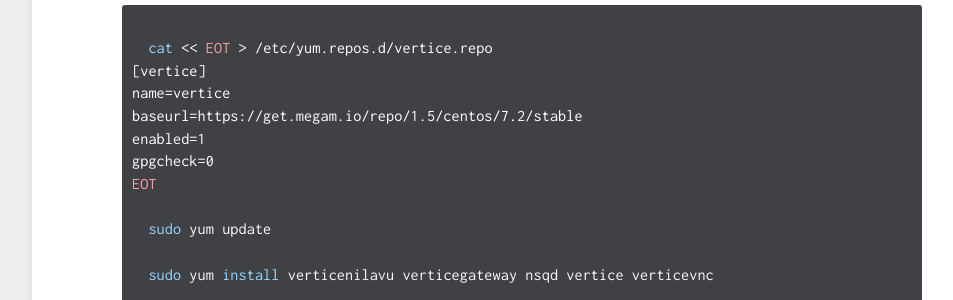
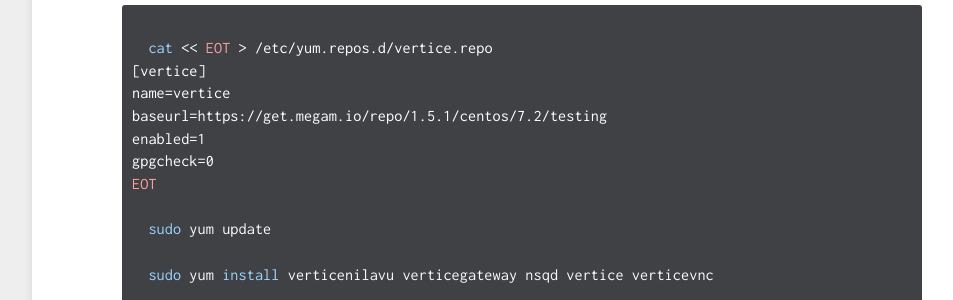
Before and after one commit to megamsys/docs.megam.io, a Jekyll site: the page built from _installation/vertice.md, in a window 1280 px wide and 900 px high, scrolled down 6930 px. Shown: the part 220-520 px from the top of the window, without its empty margins (268-1221 px from the left). Built offline with Jekyll 4.4.1, drawn with Linux system fonts in a browser that asks for light colours; some of the changed lines change nothing that is shown.

Commit message:
centos 1.5.1 versions

```diff
--- a/_installation/vertice.md
+++ b/_installation/vertice.md
@@ -313,7 +313,7 @@
   cat << EOT > /etc/yum.repos.d/vertice.repo
 [vertice]
 name=vertice
-baseurl=https://get.megam.io/repo/1.5/centos/7.2/stable
+baseurl=https://get.megam.io/repo/1.5.1/centos/7.2/testing
 enabled=1
 gpgcheck=0
 EOT
```
